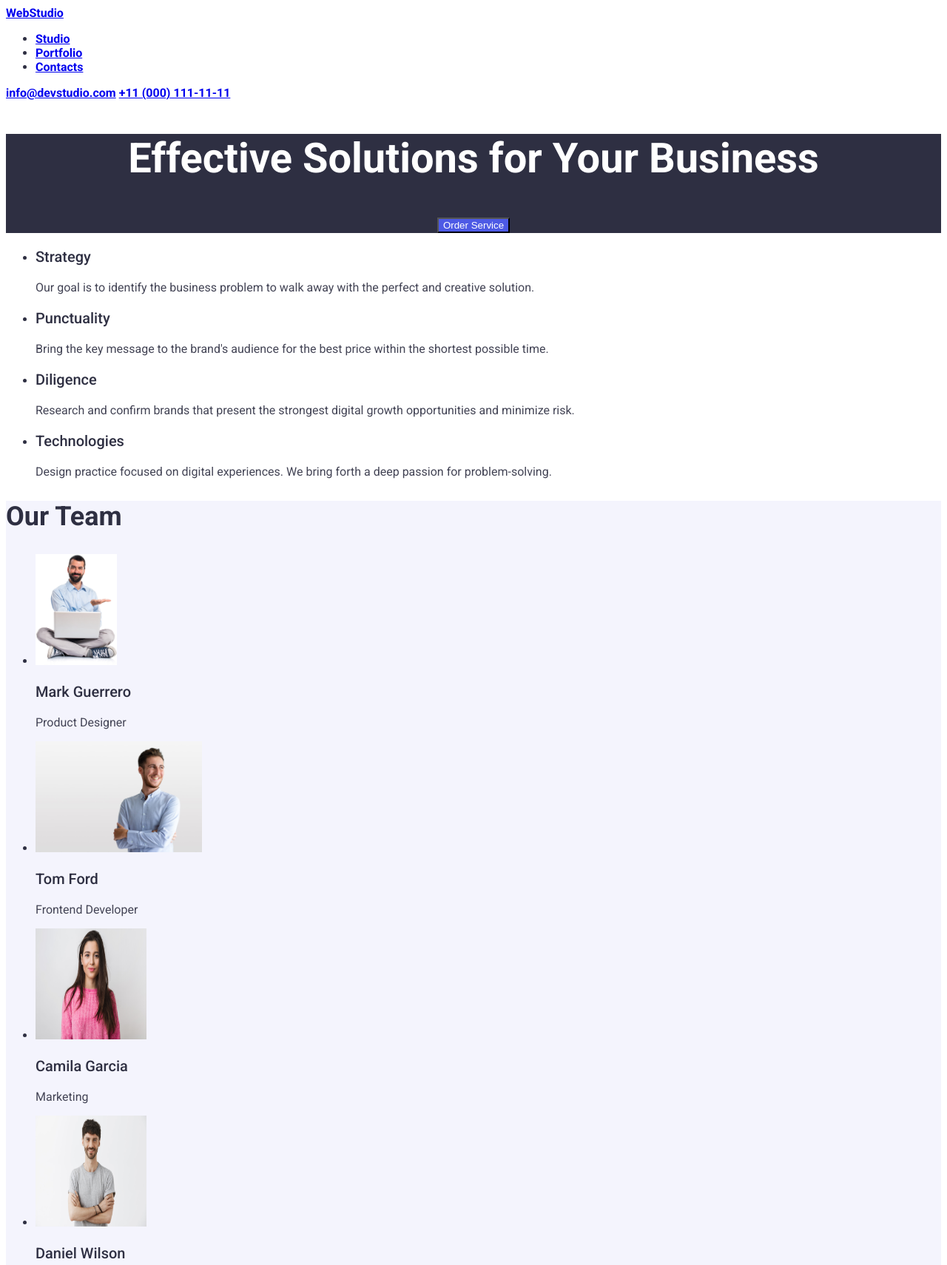
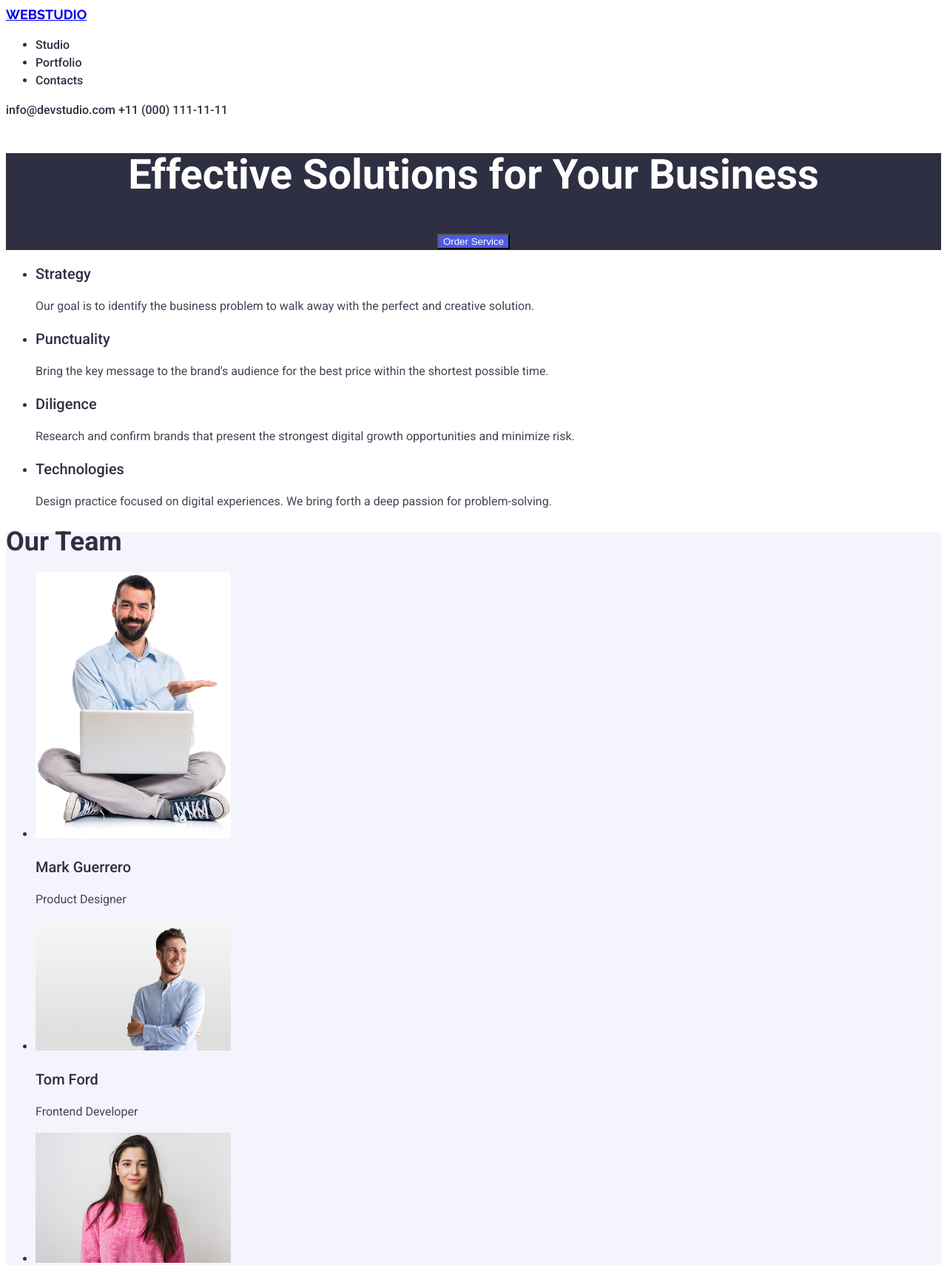
Before and after one commit to stanislawjanicki/goit-markup-hw-02, a plain HTML site: page index.html in a window 1280 px wide. Shown: the top 1710 px of the page at 74% size. Drawn offline with Linux system fonts and the light colour scheme.

Commit message:
08.02.2025 17:02

```diff
--- a/index.html
+++ b/index.html
@@ -7,7 +7,6 @@
     <meta http-equiv="X-UA-Compatible" content="IE=edge">
     <meta name="viewport" content="width=device-width, initial-scale=1.0">
     <link rel="stylesheet" href="styles/styles.css">
-    <!-- pokombinuj z czcionkami bo nie działają -->
     <link rel="preconnect" href="https://fonts.googleapis.com">
     <link rel="preconnect" href="https://fonts.gstatic.com" crossorigin>
     <link
@@ -17,16 +16,16 @@
   </head>
   <body>
     <header>
-      <a href="index.html">WebStudio</a>
+      <a href="index.html" class="logo">WebStudio</a>
       <nav>
         <ul>
-        <li><a href="studio.html">Studio</a></li>
-        <li><a href="portfolio.html">Portfolio</a></li>
-        <li><a href="contact.html">Contacts</a></li>
+        <li><a href="studio.html" class="link">Studio</a></li>
+        <li><a href="portfolio.html" class="link">Portfolio</a></li>
+        <li><a href="contact.html" class="link">Contacts</a></li>
         </ul>
       </nav>
-      <a href="mailto:info@devstudio.com">info@devstudio.com</a>
-      <a href="tel:+110001111111">+11 (000) 111-11-11</a>
+      <a href="mailto:info@devstudio.com" class="link">info@devstudio.com</a>
+      <a href="tel:+110001111111" class="link">+11 (000) 111-11-11</a>
     </header>
     <main>
       <section class="title">
@@ -61,16 +60,16 @@
         <section class="our-team">
       <h2>Our Team</h2>
       <ul>
-        <li><img src="images/productdesigner.jpg" alt="Mark Guerrero Product Designer" height="150">
+        <li><img src="images/productdesigner.jpg" alt="Mark Guerrero Product Designer" width="264" width="260">
       <p class="list-text">Mark Guerrero</p>
       <p class="list-subtext">Product Designer</p></li>
-      <li><img src="images/frontenddev.jpg" alt="Tom Ford Frontend Developer" height="150">
+      <li><img src="images/frontenddev.jpg" alt="Tom Ford Frontend Developer" width="264" width="260">
       <p class="list-text">Tom Ford</p>
       <p class="list-subtext">Frontend Developer</p></li>
-      <li><img src="images/marketing.jpg" alt="Camila Garcia Marketing" width="150" height="150">
+      <li><img src="images/marketing.jpg" alt="Camila Garcia Marketing" width="264" width="260">
       <p class="list-text">Camila Garcia</p>
       <p class="list-subtext">Marketing</p></li>
-       <li><img src="images/uidesigner.jpg" alt="Daniel Wilson UI Designer" width="150" height="150">
+       <li><img src="images/uidesigner.jpg" alt="Daniel Wilson UI Designer" width="264" width="260">
       <p class="list-text">Daniel Wilson</p>
       <p class="list-subtext">UI Designer</p></li>
       </ul>
@@ -78,27 +77,27 @@
       <section>
         <h2>Our Portfolio</h2>
         <ul>
-          <li><img src="images/banking-app.jpg" alt="Banking App" height="150">
+          <li><img src="images/banking-app.jpg" alt="Banking App" width="360" height="300">
             <p class="list-text">Banking App</p>
             <p class="list-subtext">App</p>
           </li>
-          <li><img src="images/cashless-payment.jpg" alt="Cashless Payment" height="150">
+          <li><img src="images/cashless-payment.jpg" alt="Cashless Payment" width="360" height="300">
             <p class="list-text">Cashless Payment</p>
             <p class="list-subtext">Marketing</p>
           </li>
-          <li><img src="images/meditation-app.jpg" alt="Meditation App" width="150" height="150">
+          <li><img src="images/meditation-app.jpg" alt="Meditation App" width="360" height="300">
             <p class="list-text">Meditation App</p>
             <p class="list-subtext">App</p>
           </li>
-          <li><img src="images/taxi-service.jpg" alt="Taxi Service" width="150" height="150">
+          <li><img src="images/taxi-service.jpg" alt="Taxi Service" width="360" height="300">
             <p class="list-text">Taxi Service</p>
             <p class="list-subtext">Marketing</p>
           </li>
-          <li><img src="images/screen-illustrations.jpg" alt="Screen Illustrations" width="150" height="150">
+          <li><img src="images/screen-illustrations.jpg" alt="Screen Illustrations" width="360" height="300">
             <p class="list-text">Screen Illustrations</p>
             <p class="list-subtext">Design</p>
           </li>
-          <li><img src="images/online-courses.jpg" alt="Online Courses" width="150" height="150">
+          <li><img src="images/online-courses.jpg" alt="Online Courses" width="360" height="300">
             <p class="list-text">Online Courses</p>
             <p class="list-subtext">Marketing</p>
           </li>
@@ -106,7 +105,7 @@
       </section>
     </main>
     <footer>
-      <a href="index.html">WebStudio</a>
+      <a href="index.html" class="logo">WebStudio</a>
       <p>Increase the flow of customers and sales for your business with digital marketing & growth solutions.</p>
     </footer>
   </body>
--- a/styles/styles.css
+++ b/styles/styles.css
@@ -1,26 +1,33 @@
-/* Selektory Klasowe */
-/* Przyc. i linki po najechaniu myszką lub fokusie z klaw. mają akt. stan określ. w przewodniku stylów.*/
-/* Tekst kontaktów w nagł. zmienia kolor przy najech. i fokusie */
-/* Line-height jako współczynnik nie w px */
-/* Color i Bckgcolor odpowiednie do tego z proj. */
-/* Fontweight odpowiada tym z proj. - ustaw gdy inna niż domyśl. 400 */
-/* W stylach nie powt. się wartości ust. jako domyśl. tj. fontstylenormal czy fontweight400 */
+/* Wysokość linii (właściwość line-height) wszystkich elementów tekstowych dokładnie odpowiada wartościom z projektu i jest ustawiona jako współczynnik,
+nie w px. */
 
 body {
     font-family: 'Roboto', sans-serif;
     font-weight: 700;
 color: #2E2F42;
+line-height: 150%;
 }
 
 h1 {
 font-size: 56px;
 font-weight: 700;
-color: #ffffff
+color: #ffffff;
+line-height: 107%;
 }
 h2 {
     font-size: 36px;
     font-weight: 700;
     color: #2E2F42;
+}
+
+.link {
+    text-decoration: none;
+    color:#2E2F42;
+    font-weight: 500;
+}
+
+.link:hover {
+    color: blue
 }
 
 .title {
@@ -48,8 +55,23 @@ text-align: center;
     background-color: #F4F4FD;
 }
 
+button {
+cursor: pointer;
+}
+
 footer {
     background-color: #2E2F42;
     color: #F4F4FD;
     font-weight: 400;
 }
+
+footer > a {
+    color: #F4F4FD;
+    text-decoration: none;
+}
+
+.logo {
+    font-family: 'Raleway', sans-serif;
+    text-transform: uppercase;
+    font-size: 18px;
+}
```
